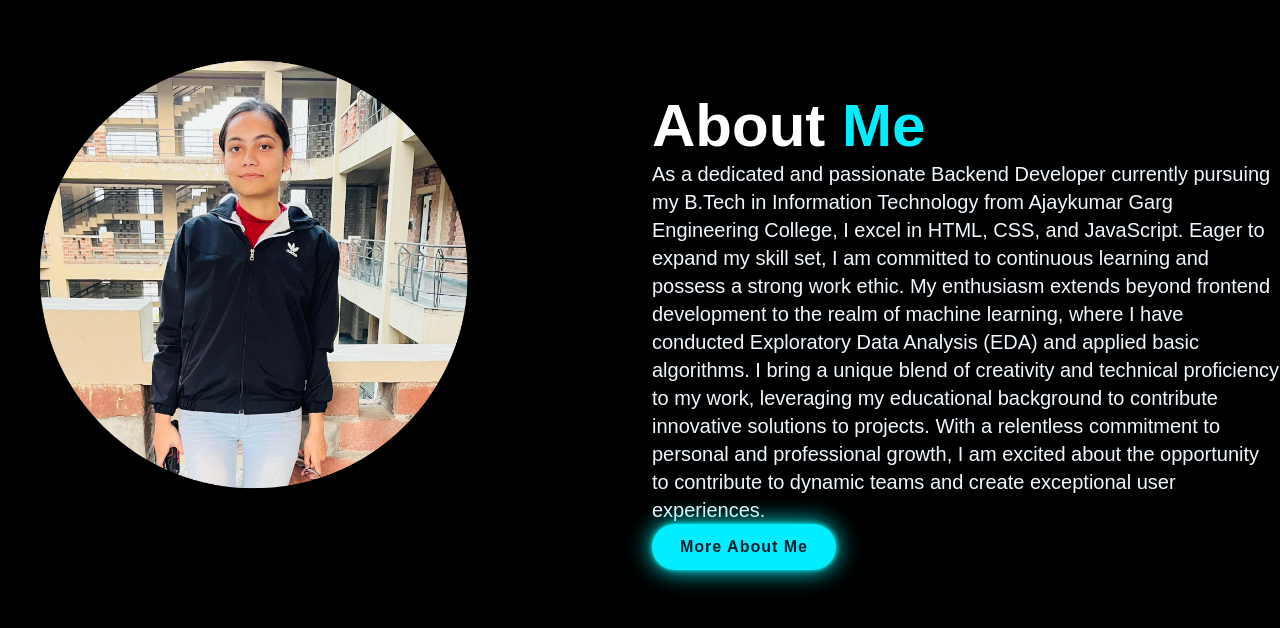
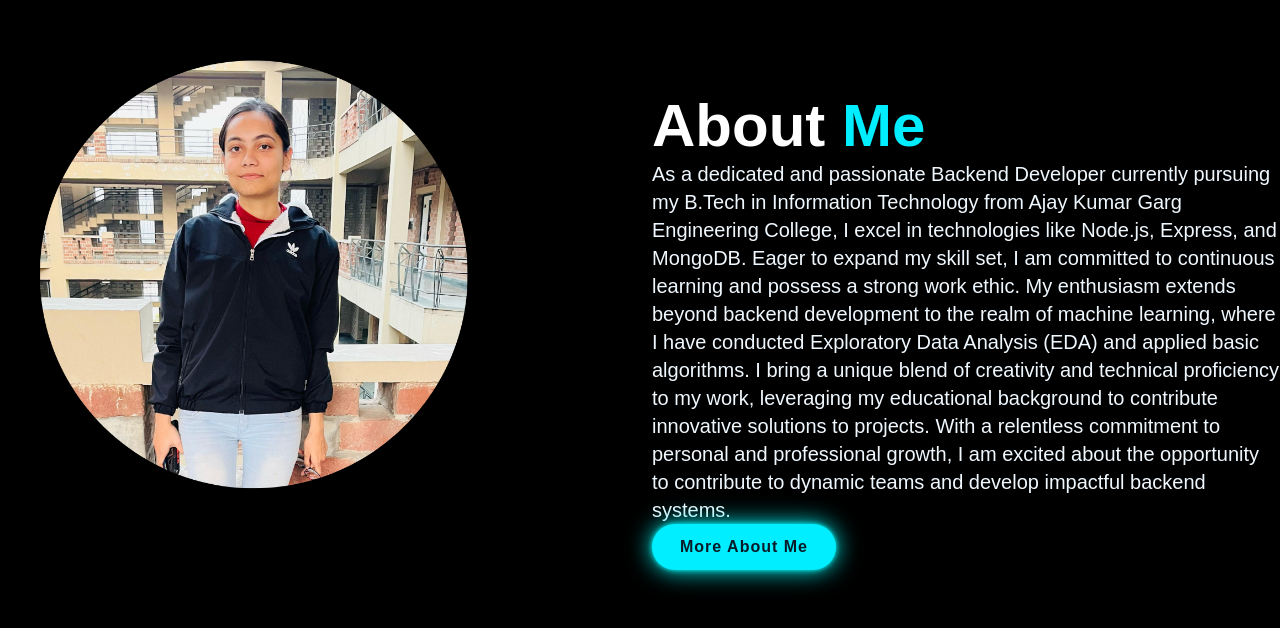
Before and after one commit to tanya-54/portfolio, a plain HTML site: page index.html in a window 1280 px wide. Shown: the part 856-1484 px from the top of the page. Drawn offline with nearby package versions, Linux system fonts and the light colour scheme.

Commit message:
updated About

```diff
--- a/index.html
+++ b/index.html
@@ -51,7 +51,7 @@
         <div class="about-text">
             <h2>About <span>Me</span></h2>
             <!-- <h4>Frontend Developer</h4> -->
-            <p>As a dedicated and passionate Backend Developer currently pursuing my B.Tech in Information Technology from Ajaykumar Garg Engineering College, I excel in HTML, CSS, and JavaScript. Eager to expand my skill set, I am committed to continuous learning and possess a strong work ethic. My enthusiasm extends beyond frontend development to the realm of machine learning, where I have conducted Exploratory Data Analysis (EDA) and applied basic algorithms. I bring a unique blend of creativity and technical proficiency to my work, leveraging my educational background to contribute innovative solutions to projects. With a relentless commitment to personal and professional growth, I am excited about the opportunity to contribute to dynamic teams and create exceptional user experiences.<br>
+            <p>As a dedicated and passionate Backend Developer currently pursuing my B.Tech in Information Technology from Ajay Kumar Garg Engineering College, I excel in technologies like Node.js, Express, and MongoDB. Eager to expand my skill set, I am committed to continuous learning and possess a strong work ethic. My enthusiasm extends beyond backend development to the realm of machine learning, where I have conducted Exploratory Data Analysis (EDA) and applied basic algorithms. I bring a unique blend of creativity and technical proficiency to my work, leveraging my educational background to contribute innovative solutions to projects. With a relentless commitment to personal and professional growth, I am excited about the opportunity to contribute to dynamic teams and develop impactful backend systems.<br>
 
                 <a href="#" class="btn-box">More About Me</a>
             </p>
```
